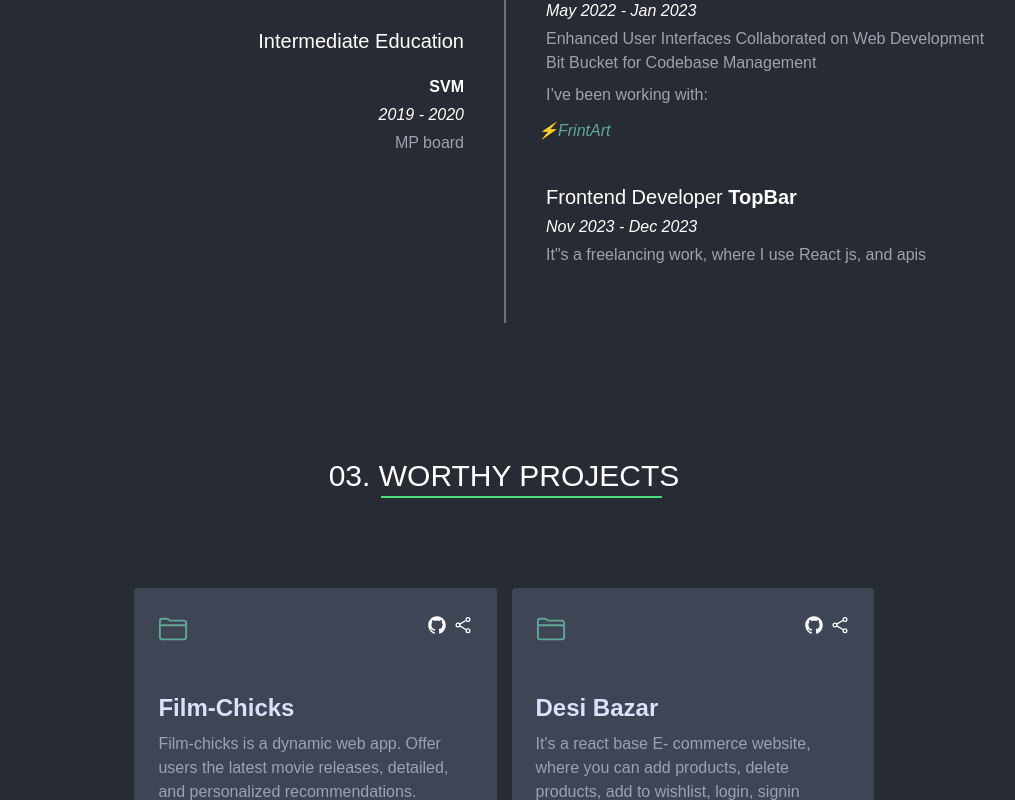
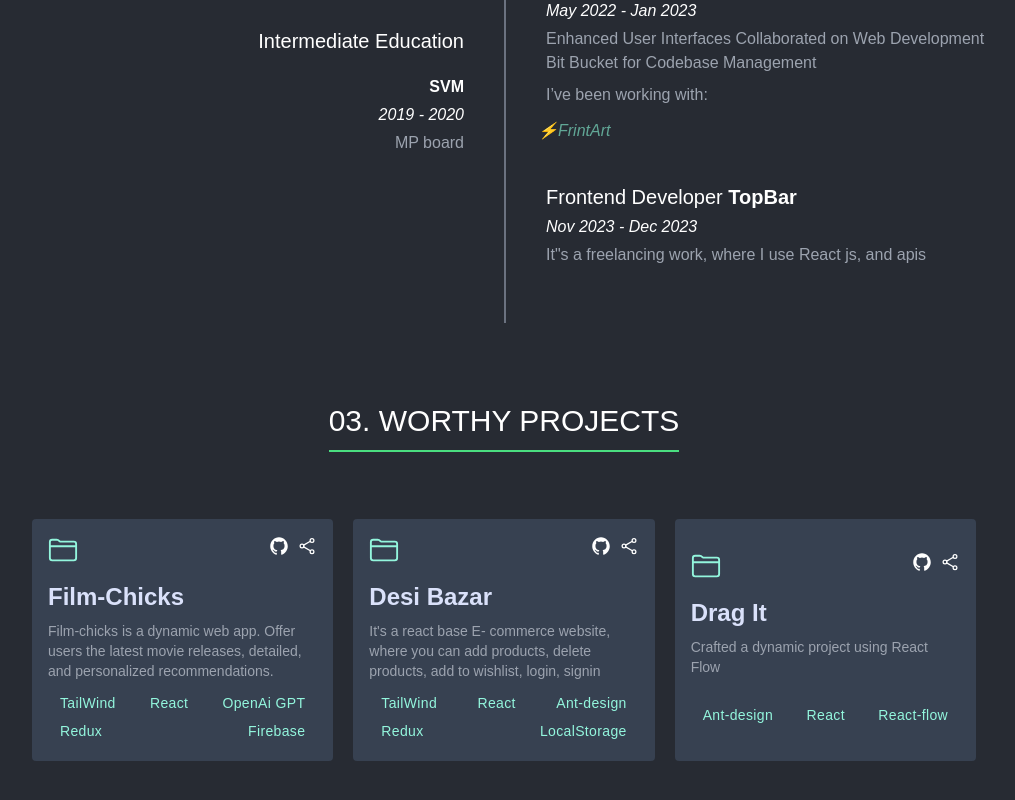
Before and after one commit to Jagrati1213/jagrati-gupta, a React (Create React App) app: page / in a window 1280 px wide. Shown: the part 2000-2800 px from the top of the page, without its empty margins (136-1151 px from the left). Built offline with nearby package versions, Linux system fonts and the light colour scheme.

Commit message:
JG: project done

```diff
--- a/src/components/css-files/Project.css
+++ /dev/null
@@ -1,36 +0,0 @@
-.project-wrapper{
-    min-height: (100vh - 63px);
-}
-.project-head{
-    line-height: 65px;
-    position: relative;
-    display: inline-block;
-}
-.project-head::after{
-    position: absolute;
-    bottom: 0%;
-    content: '';
-    height: 2px;
-    margin: auto 0;
-    background: #4ade80;
-    top: 65%;
-    width: 80%;
-    left: 15%;
-}
-.proj-holder{
-    display: grid;
-    /* width: 100%; */
-    grid-template-columns: repeat(auto-fill, minmax(300px, 1fr));
-    grid-gap: 15px;
-}
-@media screen and (max-width:768px){
-    .proj-holder{
-        grid-template-columns: repeat(auto-fill, minmax(225px, 1fr));
-    }
-}
-.card:hover .card-subtitle{
-   color: #61a796;
-}
-.show-more{
-    display: none;
-}
--- a/src/components/js-files/Project.js
+++ b/src/components/js-files/Project.js
@@ -1,82 +1,80 @@
-import React from 'react';
-import '../css-files/Project.css';
+import React, { useState } from 'react';
+import FooterLink from '../footer/FooterLink';
+import projectData from '../../data/projects.json';
 import AOS from 'aos';
 import 'aos/dist/aos.css';
-import ProjectDetails from './ProjectDetails';
-import { useState } from 'react';
-import FooterLink from './FooterLink';
 
 export default function Project() {
 
+  const [showProjects, setShowProjects] = useState(3);
 
-  const [data, setData] = useState(ProjectDetails);
-
-  const showMore = () => {
-    const btnName = document.querySelector('.showMore');
-    const Divs = document.querySelectorAll('.show-more');
-
-    if (btnName.textContent == 'Show More') {
-
-      btnName.textContent = 'Show Less';
-      Divs.forEach(function (item) {
-        item.style.display = "block";
-
-      })
+  const toggleShowBtn = () => {
+    if (showProjects < projectData.length - 1) {
+      setShowProjects(projectData.length);
     }
     else {
-      btnName.textContent = 'Show More';
-      Divs.forEach(function (item) {
-        item.style.display = "none";
-
-      })
+      setShowProjects(3)
     }
-  }
+  };
 
   AOS.init();
 
   return (
+    <div className="w-full py-10 flex flex-col justify-center items-center m-auto"
+      id='project'
+      data-aos="fade-up">
 
-    <>
-      <section className='project-wrapper' id='project' data-aos="fade-up">
-        <div className="container lg:w-[80%] w-full py-20 flex flex-col justify-center items-center m-auto">
-          <h1 className='project-head text-center md:text-3xl text-[25px] text-white uppercase'>03. Worthy Projects</h1>
+      <h1 className='heading'>03. Worthy Projects</h1>
 
-          <div className="proj-holder mt-20 lg:w-[80%] w-full m-auto lg:px-10 px-3" style={{ transition: 'all .3s cubic-bezier(0.175, 0.008,0.32,1.275)' }}>
+      <div className="project-container lg:w-[80%]">
 
         {
           // Put the projects..
-              data.map((currEle, idx) => {
+          projectData?.slice(0, showProjects).map((currEle, idx) => {
             return (
-                  <div key={idx} className={currEle?.class} style={{ backgroundColor: 'rgb(62 69 85 / 1)' }}>
-                    <div className="card-body flex flex-col justify-evenly min-h-[30vh] px-2">
+              <div key={idx} className={`project-card group`}>
+
                 <div className="card-header">
-                        <h5 className="card-title flex justify-between text-xl mb-10">
-                          <span className='text-[#61a796] text-3xl'><ion-icon name="folder-outline"></ion-icon></span>
-                          <span className='text-white'>
-                            <a href={currEle?.gitLink} target="_blank" ><ion-icon name="logo-github"></ion-icon> </a>
-                            <a href={currEle?.projectLink} target="_blank" ><ion-icon name="share-social-outline"></ion-icon></a>
+
+                  <div className="flex justify-between text-xl mb-2">
+                    <span className='text-[#93f6dd] text-3xl'>
+                      <ion-icon name="folder-outline"></ion-icon>
                     </span>
-                        </h5>
-                        <h6 className="card-subtitle mb-2 text-[#dae1fa] text-2xl font-semibold">{currEle?.title}</h6>
-                        <p className="card-text text-gray-400">{currEle?.des}</p>
+                    <span className='text-white '>
+                      <a href={currEle?.gitLink} target="_blank" className='mr-2'>
+                        <ion-icon name="logo-github"></ion-icon>
+                      </a>
+                      <a href={currEle?.projectLink} target="_blank" >
+                        <ion-icon name="share-social-outline"></ion-icon>
+                      </a>
+                    </span>
                   </div>
 
-                      <div className="card-footer">
-                        <ul className="card-skills flex justify-between text-[#61a796]">
+                  <h6 className="project-title">
+                    {currEle?.title}
+                  </h6>
+                  <p className="text-sm mb-2 text-gray-400">
+                    {currEle?.des}
+                  </p>
+                </div>
+
+                <ul className="flex flex-wrap justify-between items-center text-[#93f6dd]">
                   {
                     currEle?.skill?.map((currSkill, index) => {
-                              return <li key={index} className='text-[13px]'>{currSkill}</li>
+                      return <li key={index}
+                        className='text-xs lg:text-sm tracking-wide mx-3 my-1'>
+                        {currSkill}
+                      </li>
                     })
                   }
                 </ul>
-                      </div>
-                    </div>
               </div>
             )
           })
         }
       </div>
-          <button onClick={showMore} className='showMore border-2 border-emerald-600 text-base text-emerald-600 p-3 rounded-sm my-20 transition-all hover:text-black hover:bg-emerald-500'>Show More</button>
+
+      <button onClick={toggleShowBtn} className='show-btn'>{showProjects < projectData.length - 1 ? 'Show More' : 'Show Less'}</button>
 
       <div className="profile-links flex lg:w-[60%] w-[80%] justify-center">
         <FooterLink link='https://github.com/Jagrati1213' iconName='logo-github' />
@@ -84,7 +82,5 @@
         <FooterLink link='https://twitter.com/home' iconName='logo-twitter' />
       </div>
     </div>
-      </section>
-    </>
   )
 }
--- /dev/null
+++ b/src/data/projects.json
@@ -0,0 +1,122 @@
+[
+    {
+        "gitLink": "https://github.com/Jagrati1213/namaste-react-js-course/tree/main/snap-gpt",
+        "projectLink": "https://film-chicks-hm83.vercel.app/",
+        "title": "Film-Chicks",
+        "des": "Film-chicks is a dynamic web app. Offer users the latest movie releases, detailed, and personalized recommendations.",
+        "skill": [
+            "TailWind",
+            "React",
+            "OpenAi GPT",
+            "Redux",
+            "Firebase"
+        ]
+    },
+    {
+        "gitLink": "https://github.com/Jagrati1213/DesiBazaar",
+        "projectLink": "https://desibazar-xi.vercel.app/",
+        "title": "Desi Bazar",
+        "des": "It's a react base E- commerce website, where you can add products, delete products, add to wishlist, login, signin",
+        "skill": [
+            "TailWind",
+            "React",
+            "Ant-design",
+            "Redux",
+            "LocalStorage"
+        ]
+    },
+    {
+        "gitLink": "https://github.com/Jagrati1213/Drag-it",
+        "projectLink": "https://react-flow-learning.vercel.app/",
+        "title": "Drag It",
+        "des": "Crafted a dynamic project using React Flow ",
+        "skill": [
+            "Ant-design",
+            "React",
+            "React-flow"
+        ]
+    },
+    {
+        "gitLink": "https://github.com/Jagrati1213/react-spotify-clone",
+        "projectLink": "https://react-spotify-clone-one.vercel.app/",
+        "title": "Spotify Song List Clone",
+        "des": "It's a spotify clone, where you can track yours up-to-date songs list, That you are listening in your spotify",
+        "skill": [
+            "TailWind",
+            "React",
+            "WebAPI",
+            "LocalStorage"
+        ]
+    },
+    {
+        "gitLink": "https://github.com/Jagrati1213/budget-app",
+        "projectLink": "https://jagrati1213.github.io/budget-app",
+        "title": "budget-app",
+        "des": "Budgeting Made Easy: Your Path to Financial Freedom",
+        "skill": [
+            "html",
+            "JS",
+            "CSS",
+            "DOM"
+        ]
+    },
+    {
+        "gitLink": "https://github.com/Jagrati1213/snake-game",
+        "projectLink": "https://jagrati1213.github.io/snake-game/",
+        "title": "Snake Game",
+        "des": "Snake game Play with your free time to refused the stess",
+        "skill": [
+            "html",
+            "JS",
+            "CSS"
+        ]
+    },
+    {
+        "gitLink": "https://github.com/Jagrati1213/Tictacteo",
+        "projectLink": "https://jagrati1213.github.io/Tictacteo/",
+        "title": "TicTacTeo",
+        "des": "Classic Tic Tac Toe game implementation in JavaScript",
+        "skill": [
+            "html",
+            "JS",
+            "FontAwesome",
+            "Bootstrap"
+        ]
+    },
+    {
+        "gitLink": "https://github.com/Jagrati1213/password-generator",
+        "projectLink": "https://jagrati1213.github.io/password-generator/",
+        "title": "Password Generator",
+        "des": "Generate secure passwords with this versatile Password Generator.",
+        "skill": [
+            "html",
+            "JS",
+            "FontAwesome",
+            "Bootstrap"
+        ]
+    },
+    {
+        "gitLink": "https://github.com/Jagrati1213/Quizgame",
+        "projectLink": "https://jagrati1213.github.io/Quizgame/",
+        "title": "Quiz Game",
+        "des": "Empower learning with our interactive Quiz App! ",
+        "skill": [
+            "html",
+            "JS",
+            "Font-Awesome",
+            "Bootstrap"
+        ]
+    },
+    {
+        "gitLink": "https://github.com/Jagrati1213/Dictionary",
+        "projectLink": "https://jagrati1213.github.io/Dictionary",
+        "title": "Dictionary App",
+        "des": "Instant definitions, synonyms, and translations in one app.",
+        "skill": [
+            "html",
+            "JS",
+            "FontAwesome",
+            "Bootstrap"
+        ]
+    }
+]
--- a/src/index.css
+++ b/src/index.css
@@ -4,7 +4,7 @@
 
 @layer components {
     .heading {
-        @apply inline-block relative after:absolute after:bottom-0 after:content-[""] after:h-[2px] after:my-auto after:mx-0 after:bg-green-400 after:top-12 after:left-0 after:w-full text-center md:text-3xl text-[25px] text-white;
+        @apply inline-block relative after:absolute after:bottom-0 after:content-[""] after:h-[2px] after:my-auto after:mx-0 after:bg-green-400 after:top-12 after:left-0 after:w-full text-center md:text-3xl text-xl text-white uppercase;
 
     }
 
@@ -39,6 +39,22 @@
     .experience-heading {
         @apply pl-2 py-2 font-semibold inline-block lg:text-3xl text-2xl text-[#39b175];
     }
+
+    .show-btn {
+        @apply border-2 border-emerald-600 text-base text-white p-3 rounded-sm my-20 transition-all hover:text-black hover:bg-emerald-500;
+    }
+
+    .project-container {
+        @apply grid grid-cols-1 md:grid-cols-2 xl:grid-cols-3 gap-5 mt-20 w-full mx-auto lg:px-10 px-3;
+    }
+
+    .project-card {
+        @apply p-4 cursor-pointer rounded hover:-translate-y-2 transition-all bg-gray-700 w-full min-h-[30vh] flex flex-col justify-evenly;
+    }
+
+    .project-title {
+        @apply mb-2 text-[#dae1fa] text-lg md:text-2xl font-semibold group-hover:text-[#93f6dd];
+    }
 }
 
 body {
```
Lines whose indentation alone changed are shown as unchanged.
